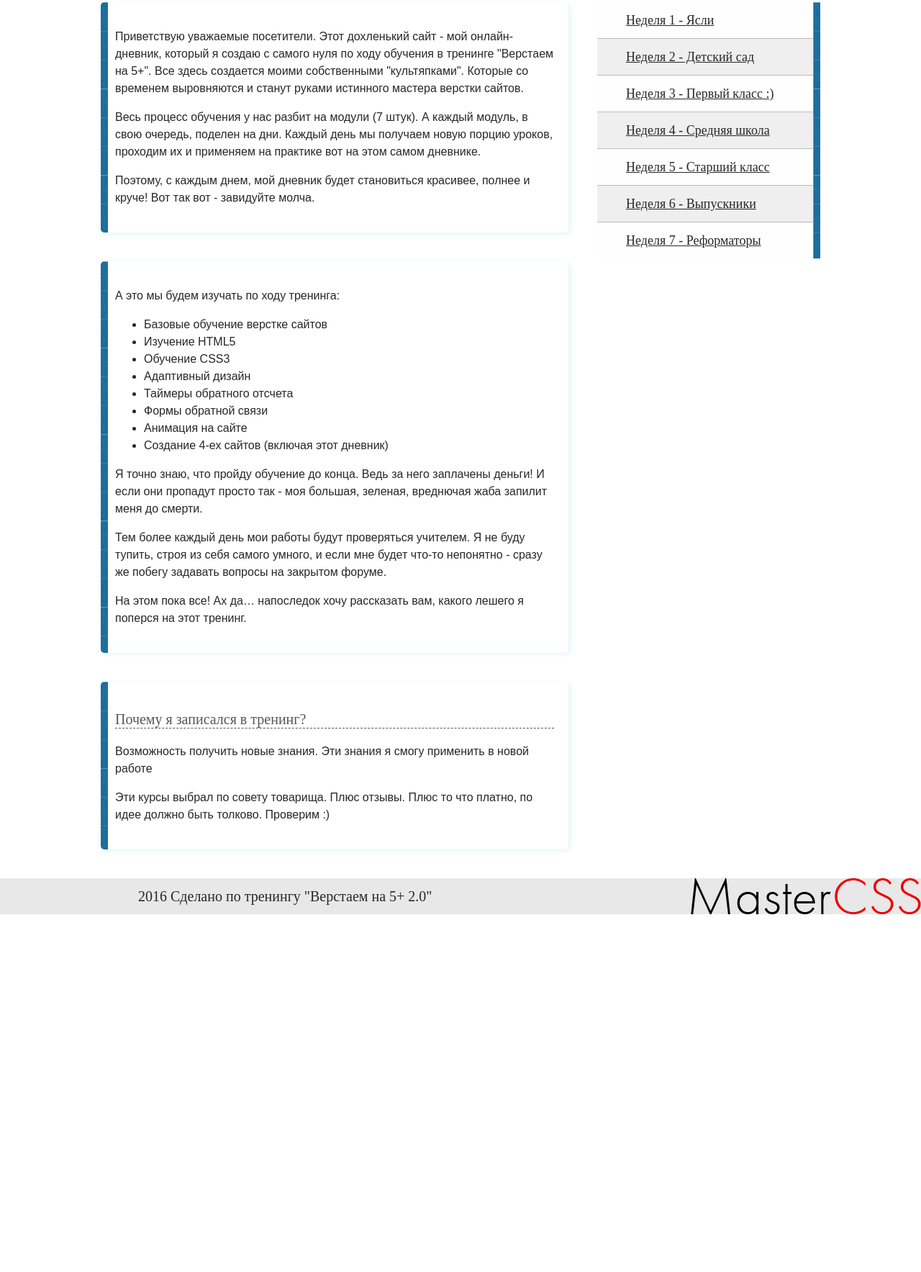
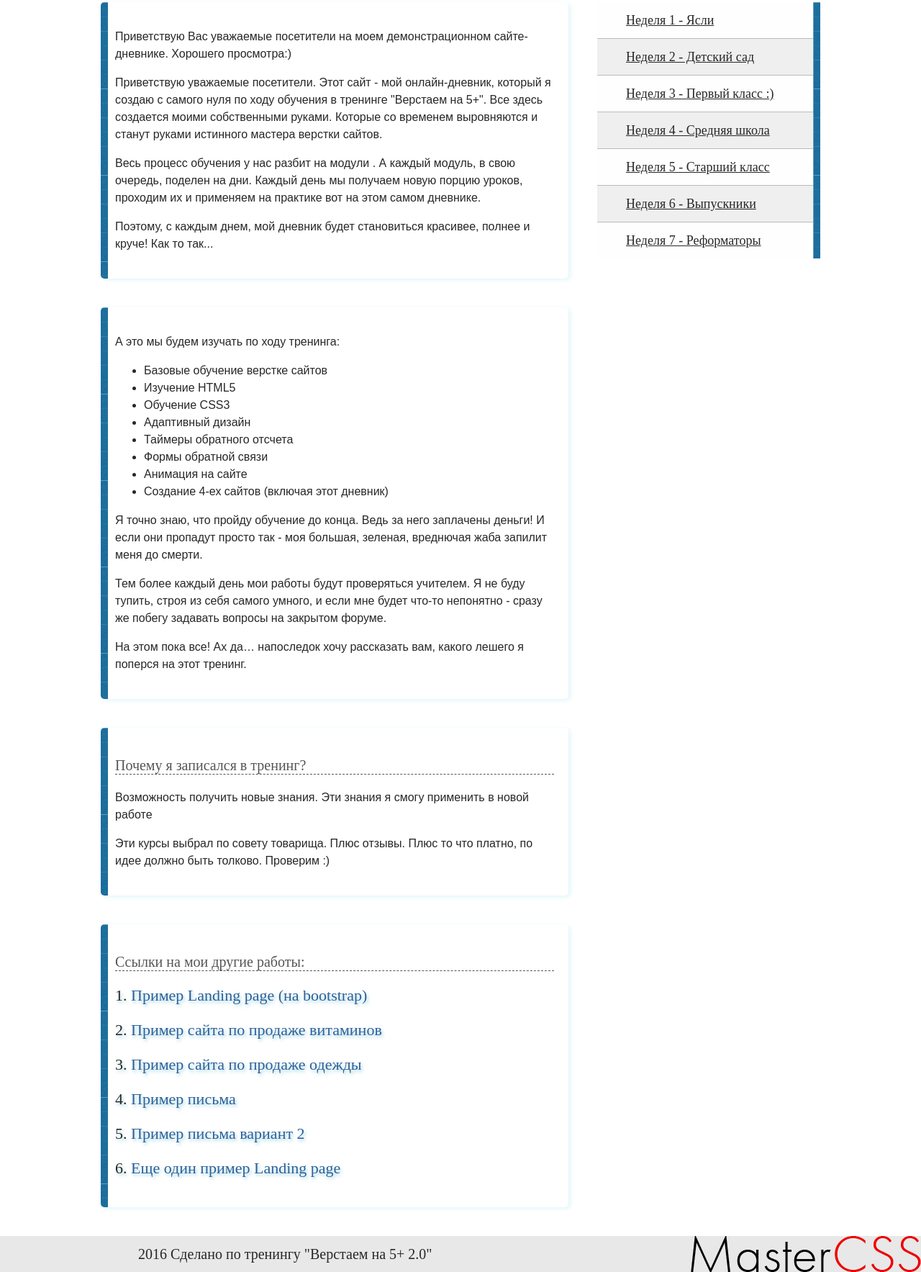
Before and after one commit to Kryvtsov/Kryvtsov.github.io, a plain HTML site: page index.html in a window 1280 px wide. Shown: the part 197-1964 px from the top of the page at 72% size. Before the commit the page ends 1467 px from the top, so only its background shows below. Drawn offline with Linux system fonts and the light colour scheme; a small style sheet from the web is missing; a web font is replaced by a local one.

Commit message:
Update index.html

```diff
--- a/index.html
+++ b/index.html
@@ -12,6 +12,7 @@
       <script src="https://oss.maxcdn.com/libs/html5shiv/3.7.0/html5shiv.js"></script>
       <script src="https://oss.maxcdn.com/libs/respond.js/1.4.2/respond.min.js"></script>
     <![endif]-->
+	<script src="js/hello.js"></script>
 </head>
 <body>
 	<header>
@@ -63,14 +64,17 @@
 			<article>
 
 				<section>
-					<div class="day">
-						<p>Приветствую уважаемые посетители. Этот дохленький сайт - мой онлайн-дневник, который я создаю с самого нуля по ходу обучения в тренинге "Верстаем на 5+". Все здесь создается моими собственными "культяпками". Которые со временем выровняются и станут руками истинного мастера верстки сайтов.</p>
+      <div class="day">
+       <div id="join" class="hello">
+             <p>Приветствую Вас уважаемые посетители на моем демонстрационном сайте-дневнике. Хорошего просмотра:)</p>
+            </div>
+       <p>Приветствую уважаемые посетители. Этот сайт - мой онлайн-дневник, который я создаю с самого нуля по ходу обучения в тренинге "Верстаем на 5+". Все здесь создается моими собственными руками. Которые со временем выровняются и станут руками истинного мастера верстки сайтов.</p>
 
-						<p>Весь процесс обучения у нас разбит на модули (7 штук). А каждый модуль, в свою очередь, поделен на дни. Каждый день мы получаем новую порцию уроков, проходим их и применяем на практике вот на этом самом дневнике.</p>
+       <p>Весь процесс обучения у нас разбит на модули . А каждый модуль, в свою очередь, поделен на дни. Каждый день мы получаем новую порцию уроков, проходим их и применяем на практике вот на этом самом дневнике.</p>
 
-						<p>Поэтому, с каждым днем, мой дневник будет становиться красивее, полнее и круче! Вот так вот - завидуйте молча.</p>
-					</div>
-				</section>
+       <p>Поэтому, с каждым днем, мой дневник будет становиться красивее, полнее и круче! Как то так...</p>
+      </div>
+     </section>
 
 
 
@@ -102,7 +106,20 @@
 						<p>Эти курсы выбрал по совету товарища. Плюс отзывы. Плюс то что платно, по идее должно быть толково. Проверим :)</p>
 					</div>
 				</section>
+			<section>
+      <div class="day">
+       <h3>Ссылки на мои другие работы: </h3>
+       <p style="text-shadow: 2px 3px 4px rgba(111, 188, 208, 0.63); font-size: 22px; font-family: Cuprum; ">
+1. <a href="http://niceweb.ho.ua/eventide/" style="text-decoration:none; color:#2c619a;">Пример Landing page (на bootstrap)</a> <br><br>
+2. <a href="http://niceweb.ho.ua/fizzyslim/" style="text-decoration:none; color:#2c619a;">Пример сайта по продаже витаминов</a> <br><br>
+3. <a href="http://niceweb.ho.ua/sale/" style="text-decoration:none; color:#2c619a;">Пример сайта по продаже одежды</a> <br><br>
+4. <a href="http://niceweb.ho.ua/test/" style="text-decoration:none; color:#2c619a;">Пример письма</a> <br><br>
+5. <a href="http://niceweb.ho.ua/bz/" style="text-decoration:none; color:#2c619a;">Пример письма вариант 2</a> <br><br>
+6. <a href="http://niceweb.ho.ua/ops/" style="text-decoration:none; color:#2c619a;">Еще один пример Landing page</a> <br>
+</p>
 
+      </div>
+     </section>
 
 			</article>
 			</main>
```
